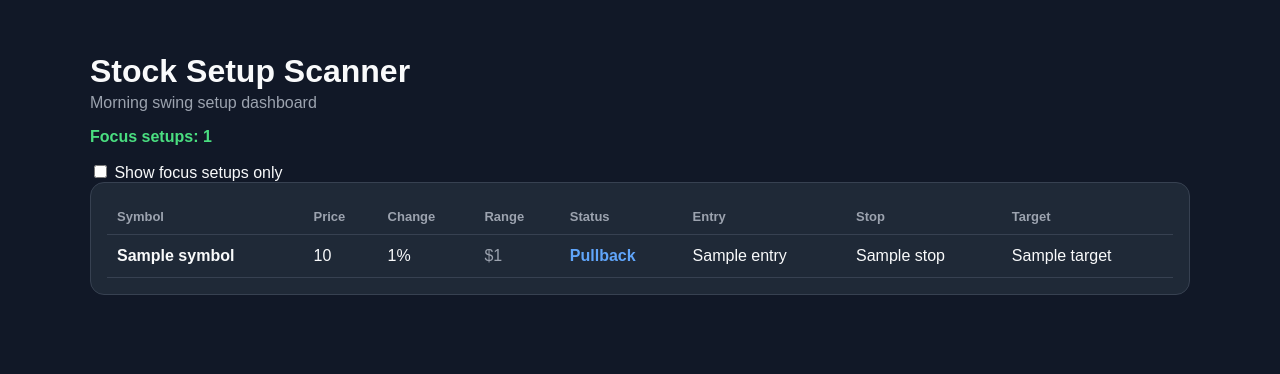
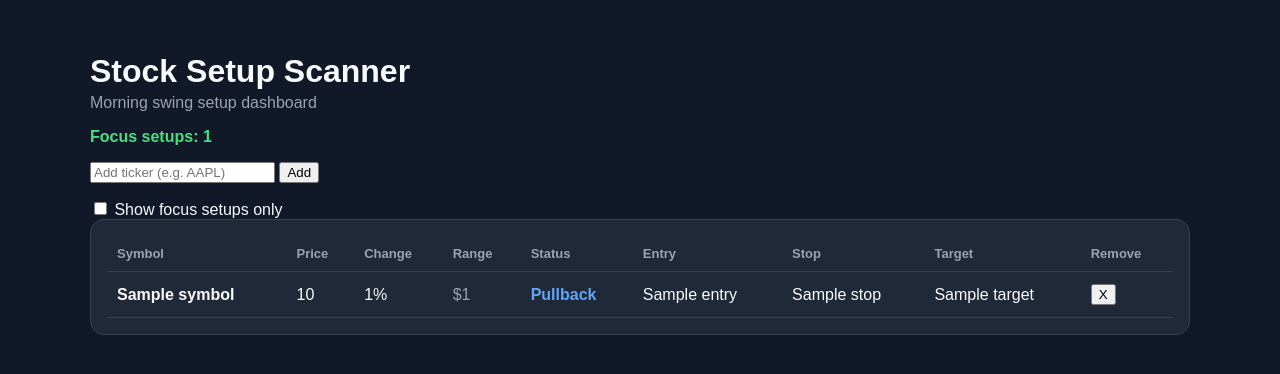
Before and after one commit to GrizzBuilt/stock-setup-scanner, a Flask app: template templates/index.html in a window 1280 px wide. Shown: the top 374 px of the page. Run offline with Flask 3, Linux system fonts and the light colour scheme; the template is opened without the code that fills it: most values are stand-ins (such as "Sample title", 1, 10 or a date in 2020).

Commit message:
Add ticker management and fix missing data handling

```diff
--- a/app.py
+++ b/app.py
@@ -1,10 +1,27 @@
-from flask import Flask, render_template
+from flask import Flask, render_template, request, redirect, url_for
 
 import yfinance as yf
 
-from db import init_db, get_watchlist
+from db import init_db, get_watchlist, add_symbol, remove_symbol
 
 app = Flask(__name__)
+
+
+def empty_stock(symbol, message="No data"):
+    return {
+        "symbol": symbol,
+        "price": "—",
+        "open": "—",
+        "high": "—",
+        "low": "—",
+        "percent": 0,
+        "range_size": 0,
+        "status": "No Trade",
+        "entry": "—",
+        "stop": "—",
+        "target": "—",
+        "error": message,
+    }
 
 
 def get_stock_data(symbol):
@@ -13,7 +30,7 @@ def get_stock_data(symbol):
         data = ticker.history(period="1d")
 
         if data.empty:
-            return {"symbol": symbol, "error": "No data"}
+            return empty_stock(symbol, "No data")
 
         row = data.iloc[-1]
 
@@ -67,7 +84,7 @@ def get_stock_data(symbol):
         }
 
     except Exception as e:
-        return {"symbol": symbol, "error": str(e)}
+        return empty_stock(symbol, str(e))
 
 
 @app.route("/")
@@ -96,6 +113,19 @@ def home():
     )
 
 
+@app.route("/add", methods=["POST"])
+def add():
+    symbol = request.form.get("symbol", "")
+    add_symbol(symbol)
+    return redirect(url_for("home"))
+
+
+@app.route("/remove/<symbol>", methods=["POST"])
+def remove(symbol):
+    remove_symbol(symbol)
+    return redirect(url_for("home"))
+
+
 if __name__ == "__main__":
     init_db()
     app.run(host="0.0.0.0", port=5000, debug=True)
--- a/db.py
+++ b/db.py
@@ -37,3 +37,30 @@ def get_watchlist():
     conn.close()
 
     return [row["symbol"] for row in rows]
+
+
+def add_symbol(symbol):
+    symbol = symbol.upper().strip()
+
+    if not symbol:
+        return
+
+    conn = get_connection()
+    conn.execute(
+        "INSERT OR IGNORE INTO watchlist (symbol) VALUES (?)",
+        (symbol,)
+    )
+    conn.commit()
+    conn.close()
+
+
+def remove_symbol(symbol):
+    symbol = symbol.upper().strip()
+
+    conn = get_connection()
+    conn.execute(
+        "DELETE FROM watchlist WHERE symbol = ?",
+        (symbol,)
+    )
+    conn.commit()
+    conn.close()
--- a/templates/index.html
+++ b/templates/index.html
@@ -13,6 +13,12 @@
         <p class="focus-count">
             Focus setups: <strong>{{ focus_count }}</strong>
         </p>
+
+        <!-- Add Symbol -->
+        <form method="POST" action="/add" style="margin-bottom: 16px;">
+            <input type="text" name="symbol" placeholder="Add ticker (e.g. AAPL)" required>
+            <button type="submit">Add</button>
+        </form>
 
         <label class="filter-row">
             <input type="checkbox" id="focusOnly">
@@ -31,6 +37,7 @@
                         <th>Entry</th>
                         <th>Stop</th>
                         <th>Target</th>
+                        <th>Remove</th>
                     </tr>
                 </thead>
 
@@ -40,15 +47,27 @@
                             <td><strong>{{ stock.symbol }}</strong></td>
                             <td>{{ stock.price }}</td>
                             <td>{{ stock.percent }}%</td>
-                            <td class="range {{ 'range-strong' if stock.range_size >= 5 else 'range-medium' if stock.range_size >= 2 else 'range-weak' }}">
-    ${{ stock.range_size }}
-</td>
+
+                            <td class="
+                                {{ 'range-strong' if stock.range_size >= 5
+                                else 'range-medium' if stock.range_size >= 2
+                                else 'range-weak' }}">
+                                ${{ stock.range_size }}
+                            </td>
+
                             <td class="status {{ stock.status | lower | replace(' ', '-') }}">
                                 {{ stock.status }}
                             </td>
+
                             <td>{{ stock.entry }}</td>
                             <td>{{ stock.stop }}</td>
                             <td>{{ stock.target }}</td>
+
+                            <td>
+                                <form method="POST" action="/remove/{{ stock.symbol }}">
+                                    <button type="submit">X</button>
+                                </form>
+                            </td>
                         </tr>
                     {% endfor %}
                 </tbody>
```
Also changed, not shown: scanner.db.
